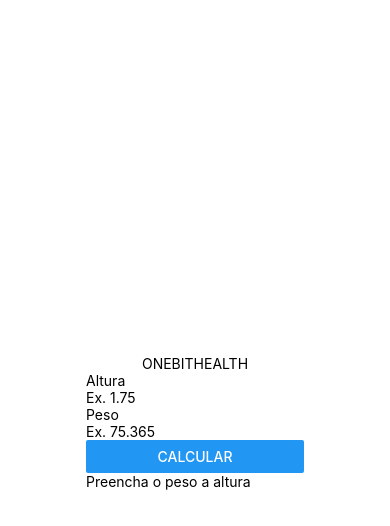
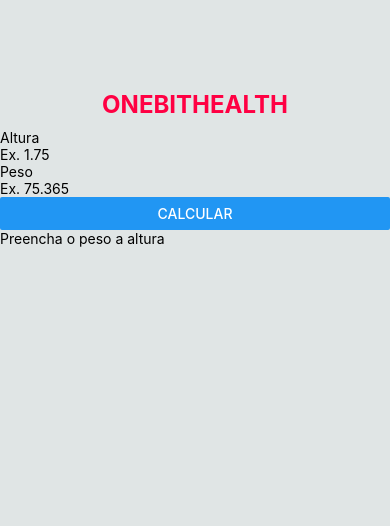
Before and after one commit to raphael-ramos/onebitcode-reactnative, a React Native app in the folder onebithealth/: screen / in a window 390 px wide. Shown: the top 526 px of the page. Built offline with nearby package versions, Linux system fonts and the light colour scheme.

Commit message:
Adicionado style ao titulo do aplicativo e iniciada a customização do layout dos formulário

```diff
--- a/onebithealth/App.js
+++ b/onebithealth/App.js
@@ -2,13 +2,13 @@
 import { StyleSheet, View } from 'react-native';
 
 import Title from './src/components/title/';
-import Main from './src/components/Main';
+import Form from './src/components/Form';
 
 export default function App() {
   return (
     <View style={styles.container}>
       <Title/>
-      <Main/>
+      <Form/>
     </View>
   );
 }
@@ -16,8 +16,7 @@
 const styles = StyleSheet.create({
   container: {
     flex: 1,
-    backgroundColor: '#fff',
-    alignItems: 'center',
-    justifyContent: 'center',
+    backgroundColor: '#e0e5e5',
+    paddingTop:80,
   },
 });
--- /dev/null
+++ b/onebithealth/src/components/Form/style.js
@@ -0,0 +1,9 @@
+import {StyleSheet} from 'react-native'
+
+const styles = StyleSheet.create({
+    Form:{
+
+    },
+});
+
+export default styles
--- a/onebithealth/src/components/Main/index.js
+++ /dev/null
@@ -1,12 +0,0 @@
-import React from "react";
-import {View} from "react-native";
-
-import Form from "../Form/";
-
-export default function Main(){
-    return(
-        <View>
-            <Form/>
-        </View>
-    );
-}
--- a/onebithealth/src/components/title/index.js
+++ b/onebithealth/src/components/title/index.js
@@ -1,10 +1,11 @@
 import React from "react";
 import {View, Text} from "react-native";
+import styles from "./style"
 
 export default function Title(){
     return(
-        <View>
-            <Text>ONEBITHEALTH</Text>
+        <View style={styles.boxTitle}>
+            <Text style={styles.textTile}>ONEBITHEALTH</Text>
         </View>
     );
 }
--- /dev/null
+++ b/onebithealth/src/components/title/style.js
@@ -0,0 +1,16 @@
+import {StyleSheet} from 'react-native'
+
+const styles = StyleSheet.create({
+    boxTitle:{
+        alignItems:"center",
+        justifyContent:"center",
+        padding:10,
+    },
+    textTile:{
+       color:"#FF0043",
+       fontSize:24,
+       fontWeight:"bold",
+    }
+});
+
+export default styles
```
Also changed, not shown: onebithealth/src/components/Form/ResultImc/style.js (added).
